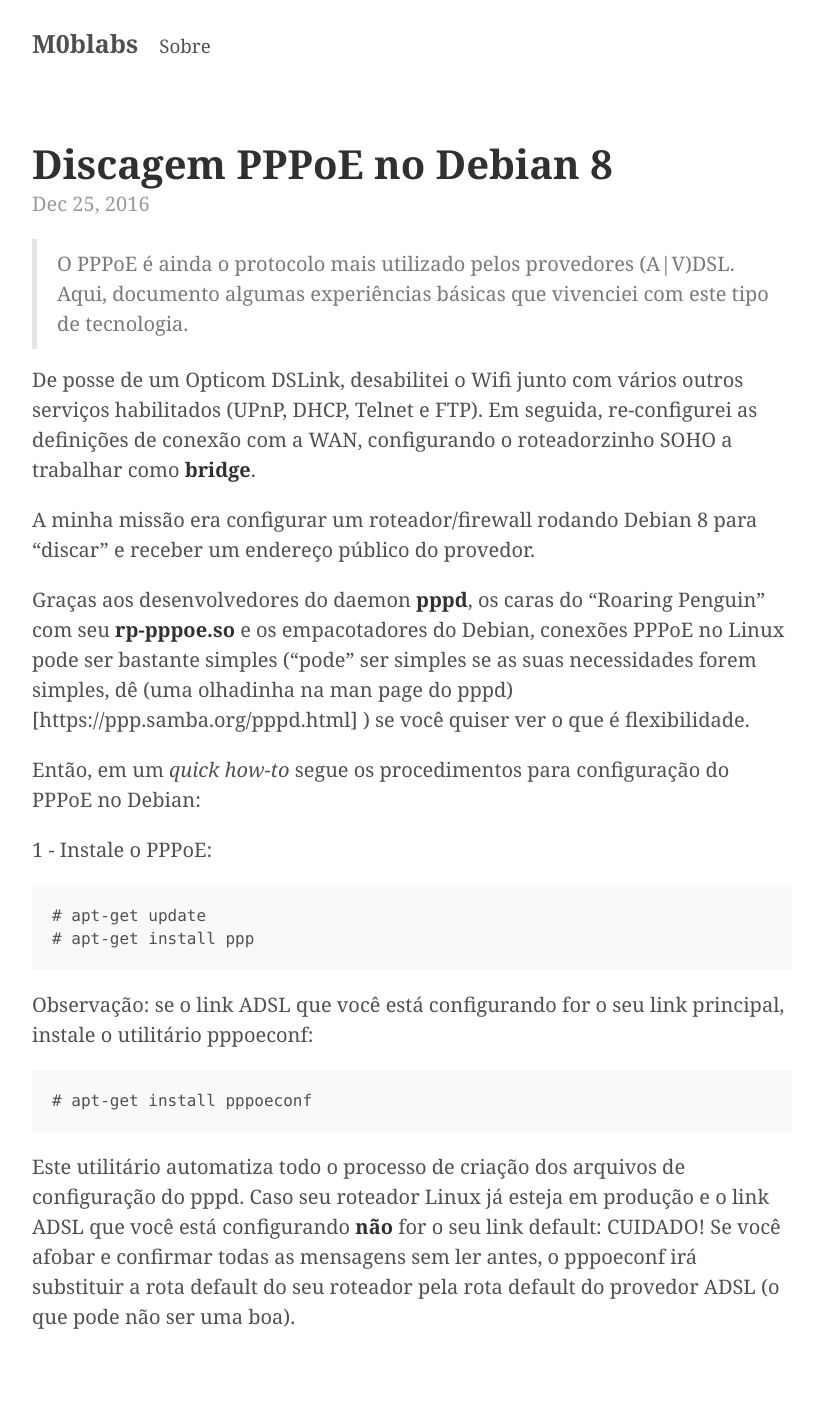
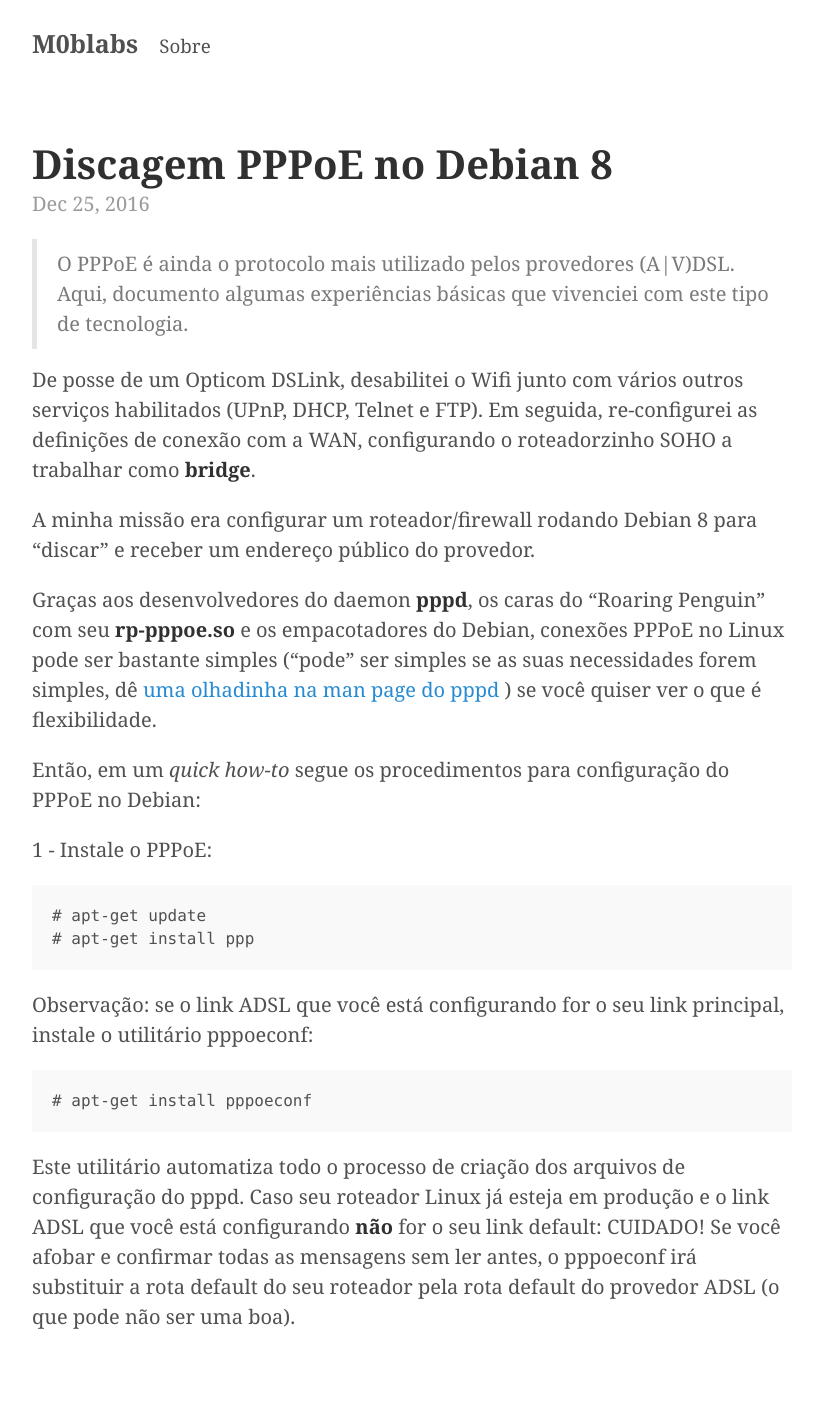
Before and after one commit to Kingm0b/jekyll-minimal-theme, a Jekyll site: the page built from _posts/2016-12-25-debian-pppoe.md, in a window 1280 px wide. Shown: the whole page, without its empty margins (228-1044 px from the left). Built offline with Jekyll 4.4.1, drawn with Linux system fonts in a browser that asks for light colours.

Commit message:
Update 2016-12-25-debian-pppoe.md

```diff
--- a/_posts/2016-12-25-debian-pppoe.md
+++ b/_posts/2016-12-25-debian-pppoe.md
@@ -9,7 +9,7 @@ De posse de um Opticom DSLink, desabilitei o Wifi junto com vários outros servi
 
 A minha missão era configurar um roteador/firewall rodando Debian 8 para "discar" e receber um endereço público do provedor.
 
-Graças aos desenvolvedores do daemon **pppd**, os caras do "Roaring Penguin" com seu **rp-pppoe.so** e os empacotadores do Debian, conexões PPPoE no Linux pode ser bastante simples ("pode" ser simples se as suas necessidades forem simples, dê (uma olhadinha na man page do pppd)[https://ppp.samba.org/pppd.html] ) se você quiser ver o que é flexibilidade.
+Graças aos desenvolvedores do daemon **pppd**, os caras do "Roaring Penguin" com seu **rp-pppoe.so** e os empacotadores do Debian, conexões PPPoE no Linux pode ser bastante simples ("pode" ser simples se as suas necessidades forem simples, dê [uma olhadinha na man page do pppd](https://ppp.samba.org/pppd.html) ) se você quiser ver o que é flexibilidade.
 
 Então, em um *quick how-to* segue os procedimentos para configuração do PPPoE no Debian:
 
```
